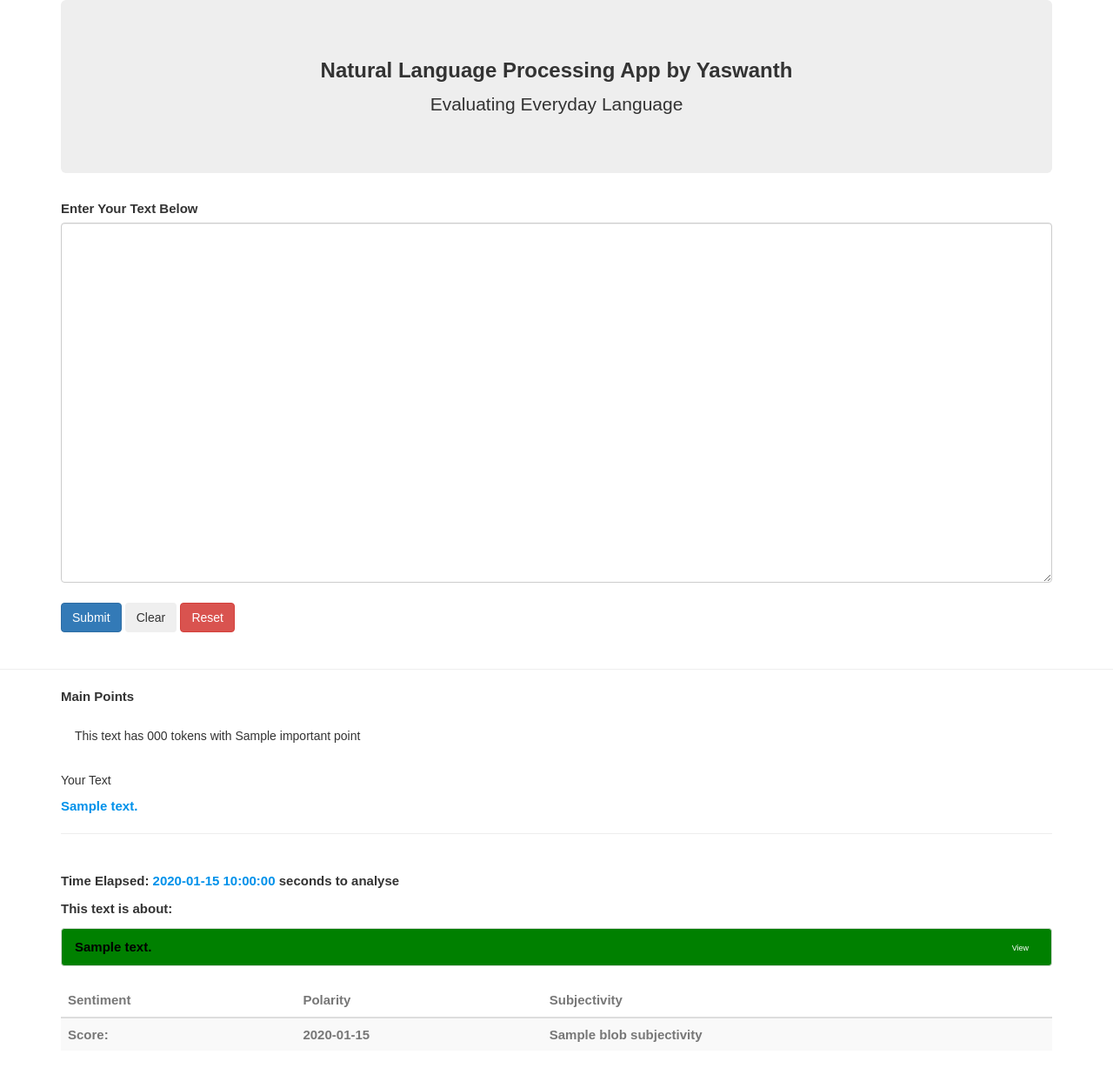
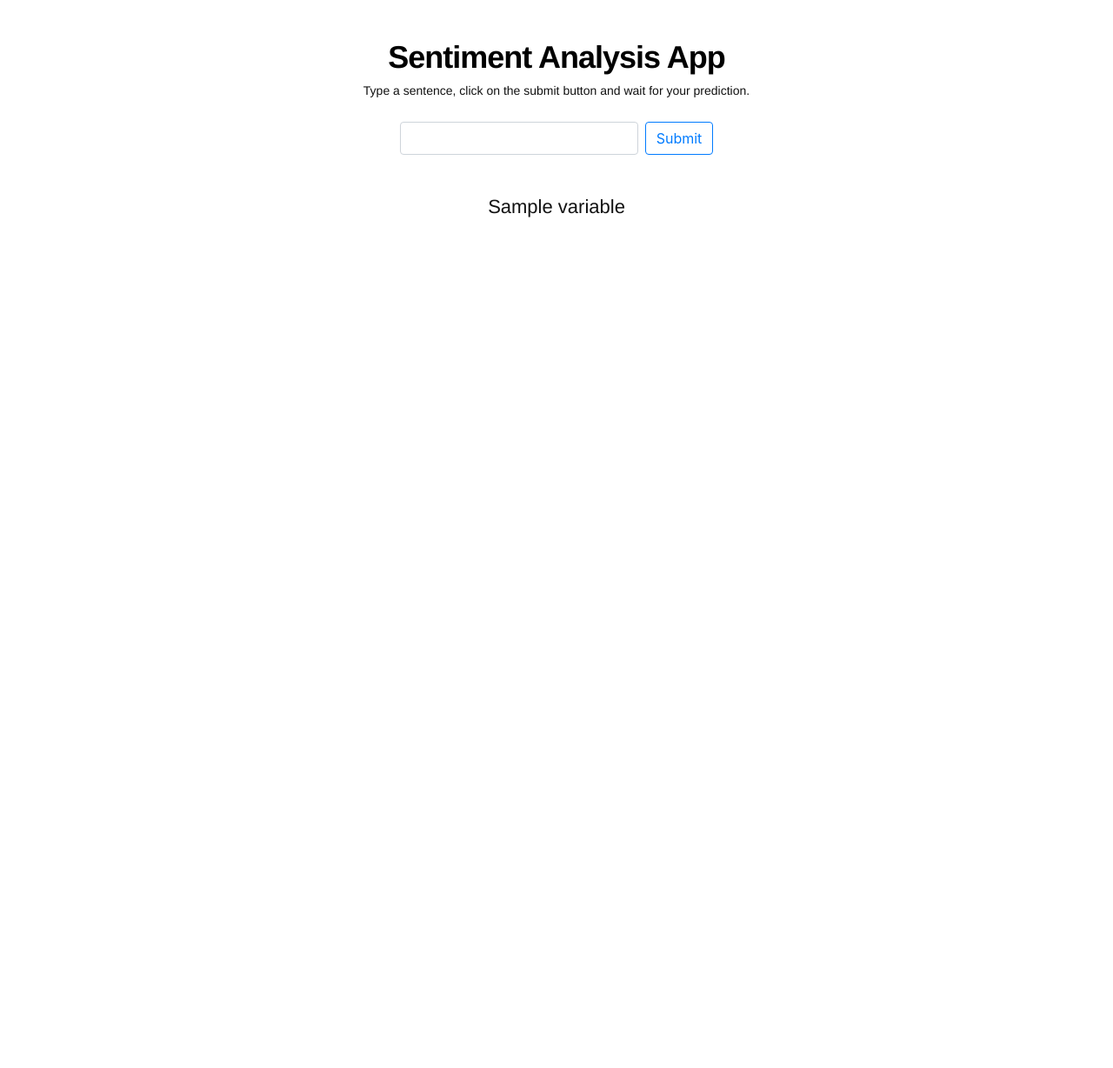
Before and after one commit to kanishkb1/HackBU-22-Project, a Flask app: template templates/index.html in a window 1280 px wide. Shown: the whole page at 87% size. After the commit the page ends 250 px from the top, so only its background shows below. Run offline with Flask 2, Linux system fonts and the light colour scheme; the template is opened without the code that fills it: most values are stand-ins (such as "Sample title", 1, 10 or a date in 2020); some libraries are stand-ins or nearby versions.

Commit message:
simpler version

```diff
--- a/app.py
+++ b/app.py
@@ -1,45 +1,30 @@
-from flask import Flask, render_template,request,url_for
-from flask_bootstrap import Bootstrap
 import nltk
-
-# NLP Packages
-from textblob import TextBlob,Word
-import random
-import time
+from flask import request
+from flask import jsonify
+from flask import Flask, render_template
 
 app = Flask(__name__)
-Bootstrap(app)
 
 @app.route('/')
-def index():
+def my_form():
     return render_template('index.html')
 
+@app.route('/', methods=['POST'])
+def my_form_post():
+    text = request.form['text']
+    nltk.download('vader_lexicon')
+    from nltk.sentiment.vader import SentimentIntensityAnalyzer
+    sid = SentimentIntensityAnalyzer()
+    score = ((sid.polarity_scores(str(text))))['compound']
 
-@app.route('/analyse',methods=['POST'])
-def analyse():
-    start = time.time()
-    if request.method == 'POST':
-        rawtext = request.form['rawtext']
-		#NLP Stuff
-        blob = TextBlob(rawtext)
-        received_text2 = blob
-        blob_sentiment,blob_subjectivity = blob.sentiment.polarity ,blob.sentiment.subjectivity
-        number_of_tokens = len(list(blob.words))
-		# Extracting Main Points
-        nouns = list()
-        for word, tag in blob.tags:
-            if tag == 'NN':
-                nouns.append(word.lemmatize())
-                len_of_words = len(nouns)
-                rand_words = random.sample(nouns,len(nouns))
-                final_word = list()
-                for item in rand_words:
-                    word = Word(item).pluralize()
-                    final_word.append(word)
-                    summary = final_word
-                    end = time.time()
-                    final_time = end-start
-    return render_template('index.html',received_text = received_text2,number_of_tokens=number_of_tokens,blob_sentiment=blob_sentiment,blob_subjectivity=blob_subjectivity,summary=summary,final_time=final_time)
+    if(score > 0):
+        label = 'This sentence is positive'
+    elif(score == 0):
+        label = 'This sentence is neutral'
+    else:
+        label = 'This sentence is negative'
 
-if __name__ == '__main__':
-	app.run(debug=True)
+    return(render_template('index.html', variable=label))
+
+if __name__ == "__main__":
+    app.run(port='8088', threaded=False, debug=True)
--- a/templates/index.html
+++ b/templates/index.html
@@ -1,152 +1,90 @@
-{% extends "bootstrap/base.html" %}
+<!DOCTYPE html>
+<html>
+  <head>
+    <link
+      rel="stylesheet"
+      href="https://stackpath.bootstrapcdn.com/bootstrap/4.3.1/css/bootstrap.min.css"
+      integrity="sha384-ggOyR0iXCbMQv3Xipma34MD+dH/1fQ784/j6cY/iJTQUOhcWr7x9JvoRxT2MZw1T"
+      crossorigin="anonymous"
+    />
+    <script
+      src="https://stackpath.bootstrapcdn.com/bootstrap/4.3.1/js/bootstrap.min.js"
+      integrity="sha384-JjSmVgyd0p3pXB1rRibZUAYoIIy6OrQ6VrjIEaFf/nJGzIxFDsf4x0xIM+B07jRM"
+      crossorigin="anonymous"
+    ></script>
+    <style>
+      .centered {
+        position: relative;
+        text-align: center;
+        display: grid;
+        place-items: center;
+        color: white;
+      }
 
-{% block content %}
+      .header {
+        color: black;
+      }
 
-<style type="text/css">
-		body{
-	font:15px/1.5 Arial, Helvetica,sans-serif;
-}
-		.spinner-1:before{
-			content: "";
-			box-sizing: border-box;
-			position: absolute;
-			top:50%;
-			left: 50%;
-			height: 60px;
-			width: 60px;
-			margin-top: -30px;
-			margin-left: -30px;
-			border-radius: 50%;
-			border:6px solid transparent;
-			border-top-color: blue;
-			animation: spinner 0.7s linear infinite;
-		}
-                 .jumbotron text-center{
-                  background-color:blue;
-                  text-decoration-color:white;
-                   }
-		@keyframes spinner {
-			to {
-				transform: rotate(360deg);
-			}
+      p {
+        color: #111;
+        font-family: 'Helvetica Neue', sans-serif;
+        font-size: 14px;
+        line-height: 24px;
+        margin: 0 0 24px;
+        text-justify: inter-word;
+      }
 
-		}
-		li { background-color:#BDBDBD; }
-		li:nth-child(odd) { background-color:green; }
-		</style>
+      h1 {
+        color: #111;
+        font-family: 'Helvetica Neue', sans-serif;
+        font-size: 36px;
+        font-weight: bold;
+        letter-spacing: -1px;
+        line-height: 1;
+        text-align: center;
+      }
 
+      #demo {
+        color: #111;
+        font-family: 'Helvetica Neue', sans-serif;
+        font-size: 22px;
+        line-height: 24px;
+        margin: 0 0 24px;
+        text-justify: inter-word;
+      }
 
-<div class="container">
-	<div class="jumbotron text-center">
-		<h3><b>Natural Language Processing App by Yaswanth<b></h3>
-		<p>Evaluating Everyday Language</p>
-	</div>
-</div>
+      .form-div {
+        display: flex;
+        justify-content: space-around;
+        align-items: center;
+      }
+    </style>
+  </head>
+  <body>
+    <div class="container mt-5">
+      <div class="centered">
+        <div class="text-center text-white">
+          <title>sentiment analysis app</title>
+        </div>
+        <h1 class="header">Sentiment Analysis App</h1>
 
-<div class="container">
-	<form method="POST" action="{{ url_for('analyse')}}" id="myForm">
+        <p class="desc">
+          Type a sentence, click on the submit button and wait for your prediction.
+        </p>
 
+        <form method="POST" onSubmit="return validate();" class="form">
+          <div class="form-div">
+            <input type="text" name="text" class="form-control mr-2" />
+            <button type="submit" class="btn btn-outline-primary" onclick="this.form.submit();">
+              Submit
+            </button>
+          </div>
+        </form>
+        <br />
+        <br />
 
-		<label ><strong>Enter Your Text Below<strong></label><br>
-    <textarea class="form-control" rows="20" cols="40" name="rawtext"></textarea><br>
-
-    <input type="submit" onclick="myAnalyser()" value="Submit" class="btn btn-primary ">
-    <input type="button" onclick="myFunction()" value="Clear" class="btn btn-outline-dark">
-
-    <a href="{{ url_for('index')}}" type="button" class="btn btn-danger" > Reset</a>
-
-	</form>
-
-</div>
-<br/>
-<hr/>
-<div class="main">
-<div class="container">
-	<div class="card">
-  <div class="card-header">
-    Main Points
-  </div>
-  <div class="card-body">
-    <h5 class="card-title"><div class="alert alert-primary" role="alert">
-  This text has {{number_of_tokens}} tokens with {{len_of_words}} important point
-</div> </h5>
-    <div class="card-text">
-    	<h5>Your Text</h5>
-    	<p style="color:#0091EA;font-family:sans-serif;">{{ received_text }}</p>
-    	<hr/>
-<br/>
-<p>Time Elapsed: <span style="color:#0091EA;">{{ final_time }} </span> seconds to analyse</p>
-    <p>This text is about:</p>
-    {% for i in summary %}
-    <ul class="list-group ">
-    	<li class="list-group-item list-group-item-info"><span style="color:black">{{i}}</span>
-    		<a href="http://www.dictionary.com/browse/{{i}}?s="  target="_blank" type="button" class="btn btn-outline-primary btn-sm" style="float:right;font-size:9px;color:#fff;">View</a>
-
-    	</li>
-    </ul>
-
-
-	{% endfor %}
-  </div>
-  <div class="card-footer text-muted">
-  <table class="table table-striped table-dark" >
-  <thead>
-    <tr>
-      <th scope="col">Sentiment</th>
-      <th scope="col">Polarity</th>
-      <th scope="col">Subjectivity</th>
-    </tr>
-  </thead>
-  <tbody>
-    <tr>
-      <th scope="row">Score:</th>
-      <td>{{blob_sentiment}}</td>
-      <td>{{blob_subjectivity}}</td>
-    </tr>
-</tbody></table>
-
-</div>
-
-
-</div>
-</div>
-
-
-{% endblock %}
-
-
-
-
-
-
-
-
-
-<!-- Scripts starts here -->
-{% block scripts %}
-
-{{ super() }}
-
-<script>
-function myFunction() {
-    document.getElementById("myForm").reset();
-}
-</script>
-<script>
-function myAnalyser() {
-    document.querySelector('.main div').style.display = 'none';
-	//Hide the main division
-	document.querySelector('.main').classList.add('spinner-1');
-	// Server request
-	setTimeout(() => {
-	document.querySelector('.main').classList.remove('spinner-1');
-	//Remove the animation
-	document.querySelector('.main div').style.display = 'block';
-	//Show the main division
-	},5000);//Number of seconds to last
-}
-</script>
-
-<!-- Prevent it from being overwritten -->
-
-{% endblock %}
+        <p id="demo">{{ variable }}</p>
+      </div>
+    </div>
+  </body>
+</html>
```
